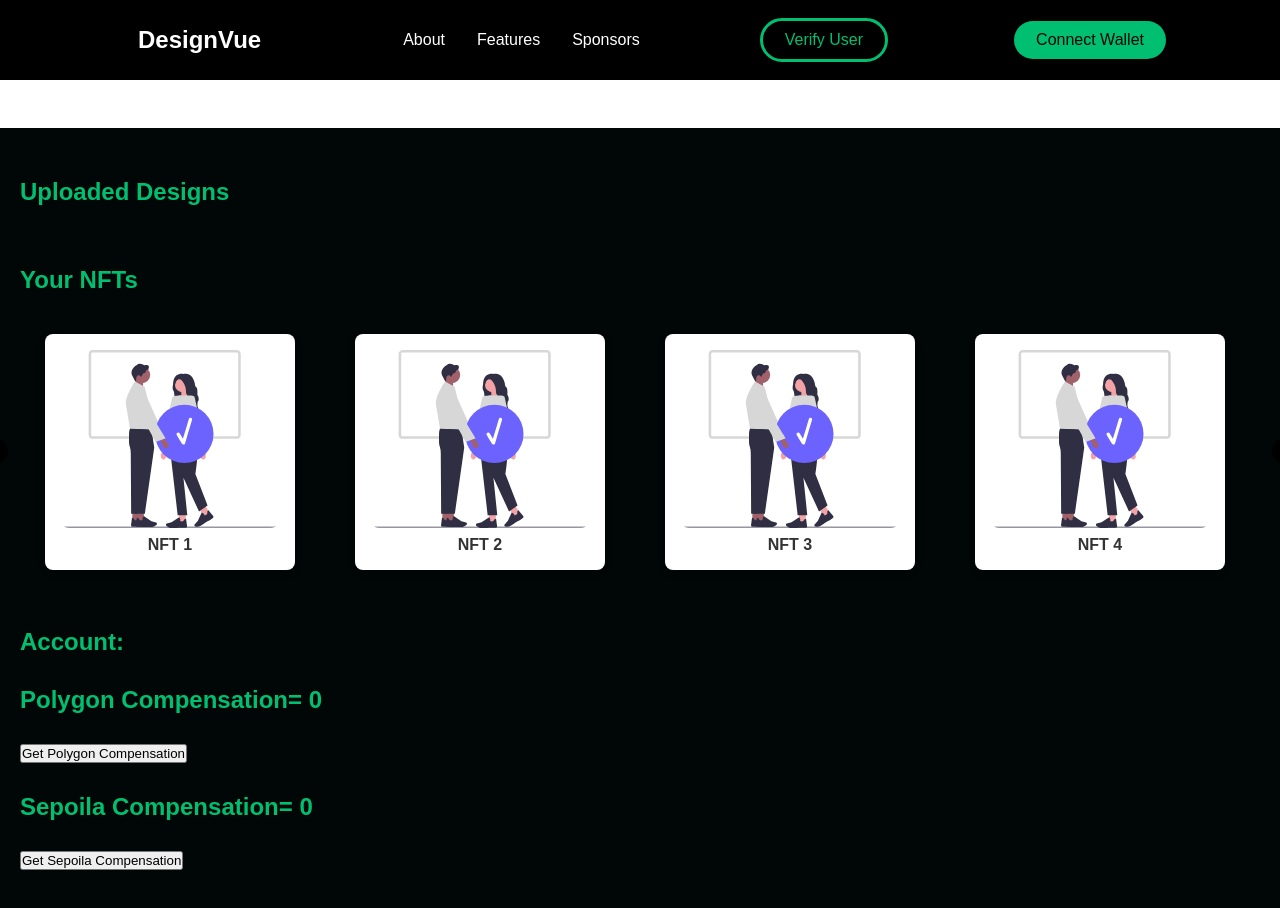
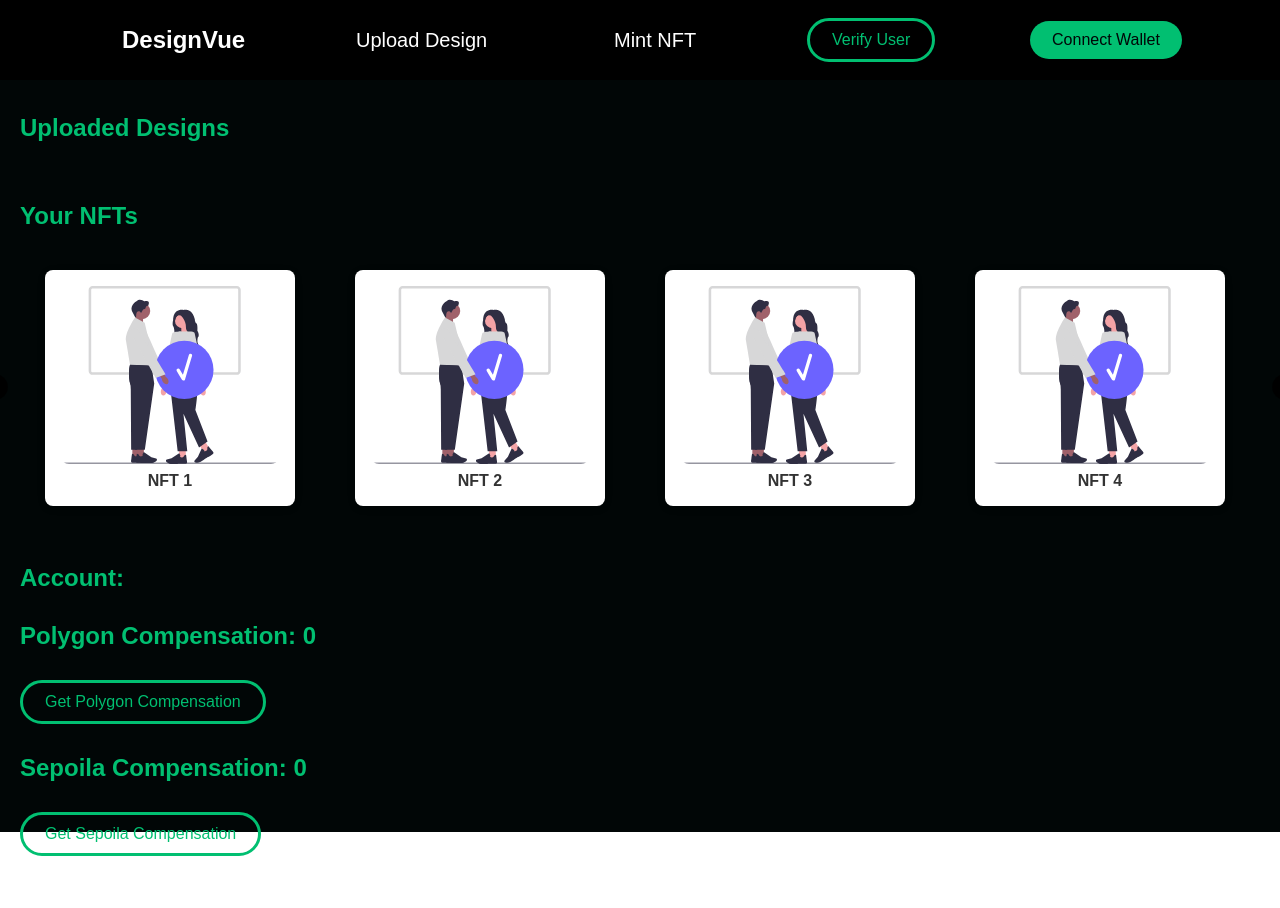
Before and after one commit to Praneetha29/Chainlink_DesignVue, a React (Create React App) app in the folder eth-template/: page /profile in a window 1280 px wide. Shown: the top 908 px of the page. After the commit the page ends 856 px from the top, so only its background shows below. Built offline with nearby package versions, Linux system fonts and the light colour scheme; a web font is replaced by a local one.

Commit message:
fix: home page style fixes

```diff
--- a/eth-template/src/components/ButtonElement.js
+++ b/eth-template/src/components/ButtonElement.js
@@ -1,7 +1,7 @@
 import styled from 'styled-components';
-import {Link} from 'react-scroll';
+import {Link as LinkR} from 'react-router-dom'
 
-export const Button = styled(Link)`
+export const Button = styled(LinkR)`
 border-radius: 50px;
 background: ${({primary})=> (primary? '#01BF71' : '#010606')};
 white-space: nowrap;
--- a/eth-template/src/components/Mint/MintElements.js
+++ b/eth-template/src/components/Mint/MintElements.js
@@ -1,5 +1,5 @@
 import styled from 'styled-components';
-import {Link} from 'react-router-dom';
+
 
 export const SplitContainer = styled.div`
   margin-top: 4rem;
--- a/eth-template/src/components/Mint/index.js
+++ b/eth-template/src/components/Mint/index.js
@@ -1,5 +1,4 @@
 import React, { useCallback, useState } from 'react';
-import { useDropzone } from 'react-dropzone';
 import lighthouse from '@lighthouse-web3/sdk';
 import { ethers } from 'ethers';
 
--- a/eth-template/src/components/Navbar/NavbarElements.js
+++ b/eth-template/src/components/Navbar/NavbarElements.js
@@ -20,14 +20,16 @@ z-index:10;
 
 `
 
-export const NavbarContainer = styled.div `
-display:flex;
-justify-content:space-between;
+export const NavbarContainer = styled.div`
+display: flex;
+justify-content: space-between; // Added justify-content property
 height: 80px;
-z-index:1;
+z-index: 1;
 width: 100%;
-padding: 0 24px;
+padding: 0 8px; // Reduced padding on the sides as requested
 max-width: 1100px;
+gap:10px;
+
 `
 
 export const NavLogo = styled(LinkR)`
@@ -57,24 +59,12 @@ display: none;
 }
 `
 
- export const NavMenu = styled.ul`
- display:flex;
- align-items:center;
- list-style:none;
- text-align: center;
- margin-right:-22px;
-
- @media screen and (max-width:768px){
-    display:none;
-
- }
- `
 
  export const NavItem = styled.li `
  height: 80px;
  `
 
- export const NavLinks = styled(LinkS)`
+ export const NavLinks = styled(LinkR)`
  color:#fff;
  display:flex;
  align-items: center;
@@ -92,6 +82,7 @@ display: none;
  export const NavBtn= styled.div `
  display:flex;
  align-items:center;
+ font-size:20px;
 
  @media screen and (max-width:768px){
     display:none;
--- a/eth-template/src/components/Navbar/index.js
+++ b/eth-template/src/components/Navbar/index.js
@@ -1,27 +1,22 @@
 
-import React, {useState} from 'react';
-import {FaBars} from 'react-icons/fa';
-import {Nav, NavbarContainer, NavLogo, MobileIcon, NavMenu, NavLinks, NavItem, NavBtn, NavBtnLink, NavBtnVerify} from './NavbarElements';
-import NFT from "../../contracts/NFT.json";
-import Marketplace from "../../contracts/NFTMarketplace.json";
-import TokenTransferor from "../../contracts/TokenTransferor.json";
-import LINK from "../../contracts/LINK.json";
-import CCIP from "../../contracts/CCIP.json";
-const {ethers} = require("ethers");
+import React, { useState } from 'react';
+import { FaBars } from 'react-icons/fa';
+import { Nav, NavbarContainer, NavLogo, MobileIcon, NavLinks, NavBtn, NavBtnLink, NavBtnVerify } from './NavbarElements';
+const { ethers } = require("ethers");
 
-const Navbar = ({web3Handler,account,showNavMenu = true}) => {
+const Navbar = ({ web3Handler, account }) => {
 
-const[isOpen, setIsOpen]= useState(false)
+    const [isOpen, setIsOpen] = useState(false)
     const [marketplace, setMarketplace] = useState(null);
     const [nft, setNft] = useState(null);
     const [tokenTransferor, setTokenTransferor] = useState(null);
     const [tokenLINK, setTokenLINK] = useState(null);
     const [tokenCCIP, setTokenCCIP] = useState(null);
-const [id,setId] = useState(0);
+    const [id, setId] = useState(0);
 
 
 
-function setIdfunc(_id){
+    function setIdfunc(_id) {
         setId(_id);
     }
 
@@ -41,21 +36,13 @@ const toggle = () => {
                         <FaBars />
                     </MobileIcon>
 
-          {/* Here, we're conditionally rendering NavMenu based on showNavMenu prop */}
-          {showNavMenu && (
-            <NavMenu isOpen={isOpen}>
-              <NavItem>
-                <NavLinks to="about">About</NavLinks>
-              </NavItem>
-              <NavItem>
-                <NavLinks to="features">Features</NavLinks>
-              </NavItem>
-              <NavItem>
-                <NavLinks to="sponsors">Sponsors</NavLinks>
-              </NavItem>
-            </NavMenu>
-          )}
 
+                    <NavBtn>
+                        <NavLinks to="/upload">Upload Design</NavLinks>
+                    </NavBtn>
+                    <NavBtn>
+                        <NavLinks to="/mint">Mint NFT</NavLinks>
+                    </NavBtn>
                     <NavBtn>
                         <NavBtnVerify to="/verify">Verify User</NavBtnVerify>
                     </NavBtn>
@@ -74,6 +61,7 @@ const toggle = () => {
                 </NavbarContainer>
             </Nav>
         </>
+
     );
 }
 
--- a/eth-template/src/components/Profile/ProfileElements.js
+++ b/eth-template/src/components/Profile/ProfileElements.js
@@ -1,33 +1,13 @@
 import styled from 'styled-components';
 import Slider from 'react-slick';
-import { Link } from 'react-router-dom';
 
-export const Container = styled.div`
-  background: linear-gradient(to bottom, #010606, #323232);
-  height: 8vh;
-  display: flex;
-  align-items: center;
-  justify-content: space-between;
-  padding: 0 24px;
-`;
-
-export const Icon = styled(Link)`
-  text-decoration: none;
-  color: #fff;
-  font-size: 32px;
-  font-weight: 600;
-
-  @media screen and (max-width: 480px) {
-    font-size: 24px;
-  }
-`;
 
 export const ProfileContainer = styled.div`
   max-width: 100%;
   margin: 0 auto;
   padding: 20px;
   background: #010606;
-  height:100vh;
+  height:96vh;
   margin-top: 4rem;
 `;
 
@@ -116,9 +96,31 @@ export const NFTName = styled.h3`
   margin-top: 8px;
 `;
 
-export const SectionHeading = styled.h2`
+export const SectionHeading = styled.h3`
   font-size: 24px;
   color: #01bf71;
   margin-bottom: 30px;
   margin-top:30px;
+
 `;
+
+export const StyledBtn = styled.button`
+border-radius: 50px;
+ white-space: nowrap;
+ padding: 10px 22px;
+ color: #01bf71;
+ font-size: 16px;
+ outline: none;
+ border: none;
+ cursor: pointer;
+ transistion: all 0.2s ease-in-out;
+ text-decoration: none;
+ border: 3px solid #01bf71;
+ background: transparent;
+
+ &:hover {
+    transition: all 0.2s ease-in-out;
+    background: #fff;
+    color: #010606;
+ }
+`
--- a/eth-template/src/components/Profile/index.js
+++ b/eth-template/src/components/Profile/index.js
@@ -6,15 +6,8 @@ import {
   NFTName,
   SectionHeading,
   Card,
-  Container,
-  Icon,
-  UserContainer,
-  UserIcon,
-  WalletAddress,
-  AdditionalInfo
+  StyledBtn
 } from './ProfileElements';
-
-import Navbar from '../Navbar';
 
 import image1 from '../../images/svg-1.svg';
 import image2 from '../../images/svg-1.svg';
@@ -173,18 +166,6 @@ const getPaidSepoila=async()=>{
 
   return (
     <>
-
-      <Container>
-        <Icon to="/">DesignVue</Icon>
-        <UserContainer>
-          <UserIcon />
-          <div>
-            <WalletAddress>account:{account}</WalletAddress>
-            <AdditionalInfo>Additional Information</AdditionalInfo>
-          </div>
-        </UserContainer>
-      </Container>
-      {/* <Navbar showNavMenu={false} /> */}
       <ProfileContainer>
         <SectionHeading>Uploaded Designs</SectionHeading>
         <NFTsWrapper {...settings}>
@@ -208,10 +189,10 @@ const getPaidSepoila=async()=>{
         <div>
         <SectionHeading>Account:{account}</SectionHeading>
         {/* <button onClick={handleAutoPay}>AutoPay</button> */}
-        <SectionHeading>Polygon Compensation= {polygon}</SectionHeading>
-        <button onClick={getPaidPolygon}>Get Polygon Compensation</button>
-        <SectionHeading>Sepoila Compensation= {sepoila}</SectionHeading>
-        <button onClick={getPaidSepoila}>Get Sepoila Compensation</button>
+        <SectionHeading>Polygon Compensation: {polygon}</SectionHeading>
+        <StyledBtn onClick={getPaidPolygon}>Get Polygon Compensation</StyledBtn>
+        <SectionHeading>Sepoila Compensation: {sepoila}</SectionHeading>
+        <StyledBtn onClick={getPaidSepoila}>Get Sepoila Compensation</StyledBtn>
         </div>
       </ProfileContainer>
     </>
--- a/eth-template/src/pages/index.js
+++ b/eth-template/src/pages/index.js
@@ -5,9 +5,6 @@ import HeroSection from '../components/HeroSection'
 import InfoSection from '../components/InfoSection'
 import { homeObjOne } from '../components/InfoSection/Data';
 import Features from '../components/Features'
-import Profile from "../components/Profile";
-import Upload from "../components/Upload/index";
-import CreateDesign from "../components/CreateDesign";
 import Sponsors from "../components/Sponsors/Sponsors";
 import NFT from "../contracts/NFT.json";
 import Marketplace from "../contracts/NFTMarketplace.json";
@@ -72,14 +69,11 @@ const toggle = () => {
   return (
    <>
    <Sidebar isOpen={isOpen} toggle={toggle}></Sidebar>
-   <Navbar web3Handler={web3Handler} account={account} showNavMenu={true} />
+   <Navbar web3Handler={web3Handler} account={account}/>
    <HeroSection />
    <InfoSection {...homeObjOne}/>
    <Features />
-   <Profile marketplace={marketplace} nft={nft} account={account} tokenTransferor={tokenTransferor} tokenCCIP={tokenCCIP} tokenLINK={tokenLINK}/>
-   <Upload marketplace={marketplace} nft={nft} account={account}/>
-   <CreateDesign marketplace={marketplace} nft={nft} account={account} tokenTransferor={tokenTransferor} tokenCCIP={tokenCCIP} tokenLINK={tokenLINK}/>
-
+   <Sponsors />
    </>
   )
 }
--- a/eth-template/src/pages/mint.js
+++ b/eth-template/src/pages/mint.js
@@ -1,10 +1,5 @@
 import React, {useState} from 'react'
 import Mint from '../components/Mint';
-import NFT from "../contracts/NFT.json";
-import Marketplace from "../contracts/NFTMarketplace.json";
-import TokenTransferor from "../contracts/TokenTransferor.json";
-import LINK from "../contracts/LINK.json";
-import CCIP from "../contracts/CCIP.json";
 
 const MintPage = ({marketplace,nft,account,tokenTransferor,tokenCCIP,tokenLINK}) => {
   return (
--- a/eth-template/src/pages/profile.js
+++ b/eth-template/src/pages/profile.js
@@ -1,10 +1,15 @@
 import React from 'react'
 import Profile from '../components/Profile'
+import NFT from "../contracts/NFT.json";
+import Marketplace from "../contracts/NFTMarketplace.json";
+import TokenTransferor from "../contracts/TokenTransferor.json";
+import LINK from "../contracts/LINK.json";
+import CCIP from "../contracts/CCIP.json";
 
-const ProfilePage = ({marketplace, nft, account}) => {
+const ProfilePage = ({marketplace,nft,account,tokenTransferor,tokenCCIP,tokenLINK}) => {
   return (
     <>
-      <Profile />
+      <Profile marketplace={marketplace} nft={nft} account={account} tokenTransferor={tokenTransferor} tokenCCIP={tokenCCIP} tokenLINK={tokenLINK} />
     </>
   )
 }
```
Lines whose indentation alone changed are shown as unchanged.
